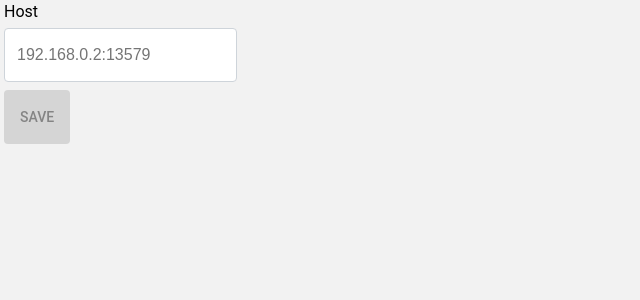
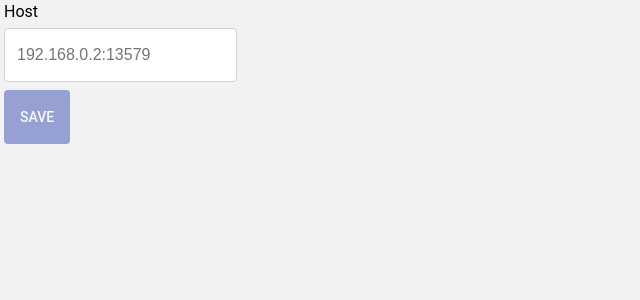
Before and after one commit to burdukowsky/mpc-hc-web, an Angular app: page /settings in a window 1280 px wide. Shown: the top 300 px of the page, without its empty margins (0-640 px from the left). Built offline with nearby package versions, Linux system fonts and the light colour scheme; a small style sheet from the web is missing.

Commit message:
improve button disabled style

```diff
--- a/src/styles.scss
+++ b/src/styles.scss
@@ -106,8 +106,7 @@ $lg-multiplier: 1.5;
 
   // Disabled
   &:disabled {
-    color: rgba(0, 0, 0, 0.38) !important;
-    background-color: rgba(0, 0, 0, 0.12) !important;
+    opacity: 0.5;
     box-shadow: none;
     cursor: initial;
   }
```
